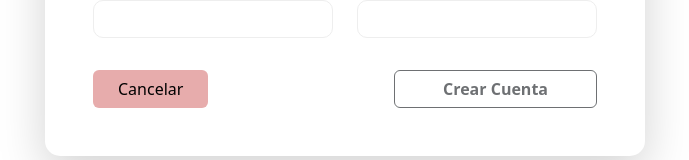
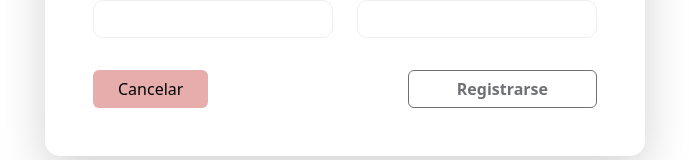
Before and after one commit to tomas-a27/FindYourTrip-ProyectoSI-FrontEnd, a React (Vite) app: page /crear-usuario in a window 1280 px wide. Shown: the part 534-694 px from the top of the page, without its empty margins (295-984 px from the left). Built offline with nearby package versions, Linux system fonts and the light colour scheme.

Commit message:
cambio para q coincida con el CU

```diff
--- a/src/components/Usuario/CrearUsuario.tsx
+++ b/src/components/Usuario/CrearUsuario.tsx
@@ -281,7 +281,7 @@ export const CrearUsuario = () => {
                     !contrasenasCoinciden
                   }
                 >
-                  Crear Cuenta
+                  Registrarse
                 </button>
               </div>
             </form>
```
